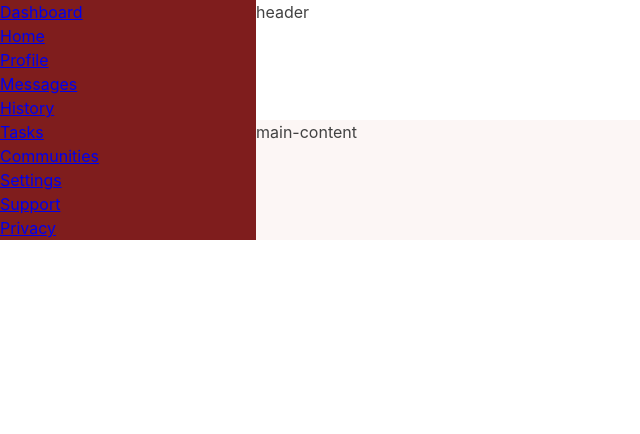
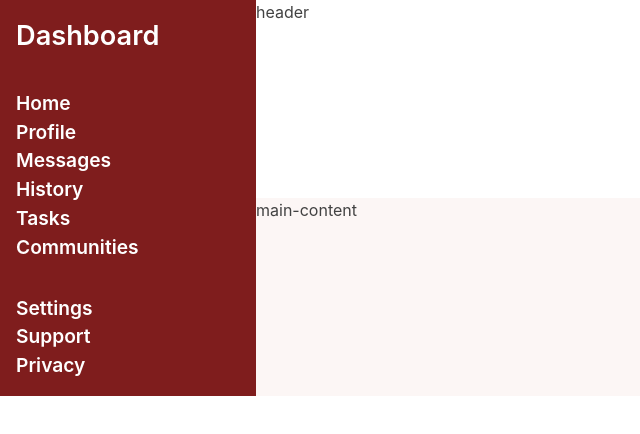
Before and after one commit to smith109/admin-dashboard, a plain HTML site: page index.html in a window 1280 px wide. Shown: the whole page, without its empty margins (0-640 px from the left). Drawn offline with Linux system fonts and the light colour scheme.

Commit message:
Add styles to the sidebar section

```diff
--- a/css/style.css
+++ b/css/style.css
@@ -20,6 +20,15 @@ body {
   -webkit-font-smoothing: antialiased;
 }
 
+a {
+  text-decoration: none;
+  color: inherit;
+}
+
+ul {
+  list-style: none;
+}
+
 body>.container {
   display: grid;
   grid-template-columns: 1fr 4fr;
@@ -29,6 +38,19 @@ body>.container {
   background: var(--clr-primary);
   color: var(--clr-neutral-lt);
   grid-row: span 2;
+  display: grid;
+  grid-template-rows: auto auto 1fr;
+  gap: 32px;
+  font-weight: 600;
+  padding: 1rem;
+}
+
+.sidebar .logo>a {
+  font-size: 1.7rem;
+}
+
+.nav li>a {
+  font-size: 1.2rem;
 }
 
 .container>.main-content {
```
